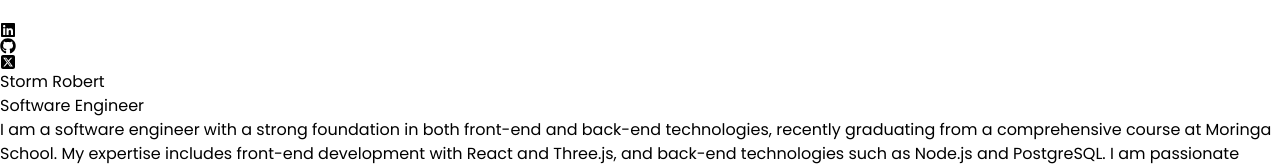
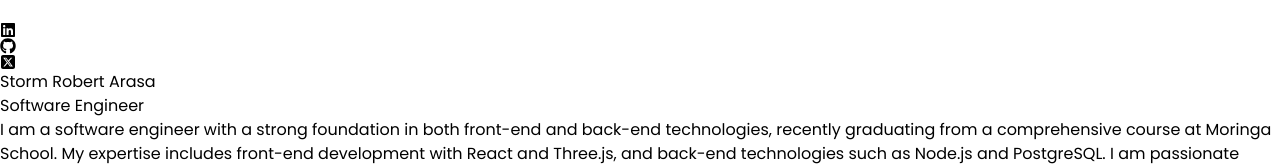
Before and after one commit to StormRobert/StormPortfolio, a React (Vite) app: page / in a window 1280 px wide. Shown: the part 158-324 px from the top of the page. Built offline with nearby package versions, Linux system fonts and the light colour scheme.

Commit message:
final update

```diff
--- a/src/components/Hero.jsx
+++ b/src/components/Hero.jsx
@@ -20,13 +20,13 @@ const Hero = () => {
   return (
     <div className='border-b border-neutral-800 pb-16 lg:mb-35'>
         <div className='flex flex-wrap'>
-            <div className='w-full lg:w-1/2'>
+            <div className='w-full -my-6 lg:w-1/2'>
             <div className='"flex flex-col items-center lg:items-start'>
                 <motion.h1
                 variants={container(0)}
                 initial='hidden'
                 animate='visible'
-                className='mx-2 pb-16 text-6xl font-thin tracking-tight lg:mt-16 lg:text-8xl'>Storm Robert</motion.h1>
+                className='-my-4 mx-2 pb-10 text-5xl font-normal lg:text-left text-center tracking-tight lg:mt-16 lg:text-8xl'>Storm Robert Arasa</motion.h1>
                 <motion.span
                 variants={container(0.5)}
                 initial='hidden'
```
